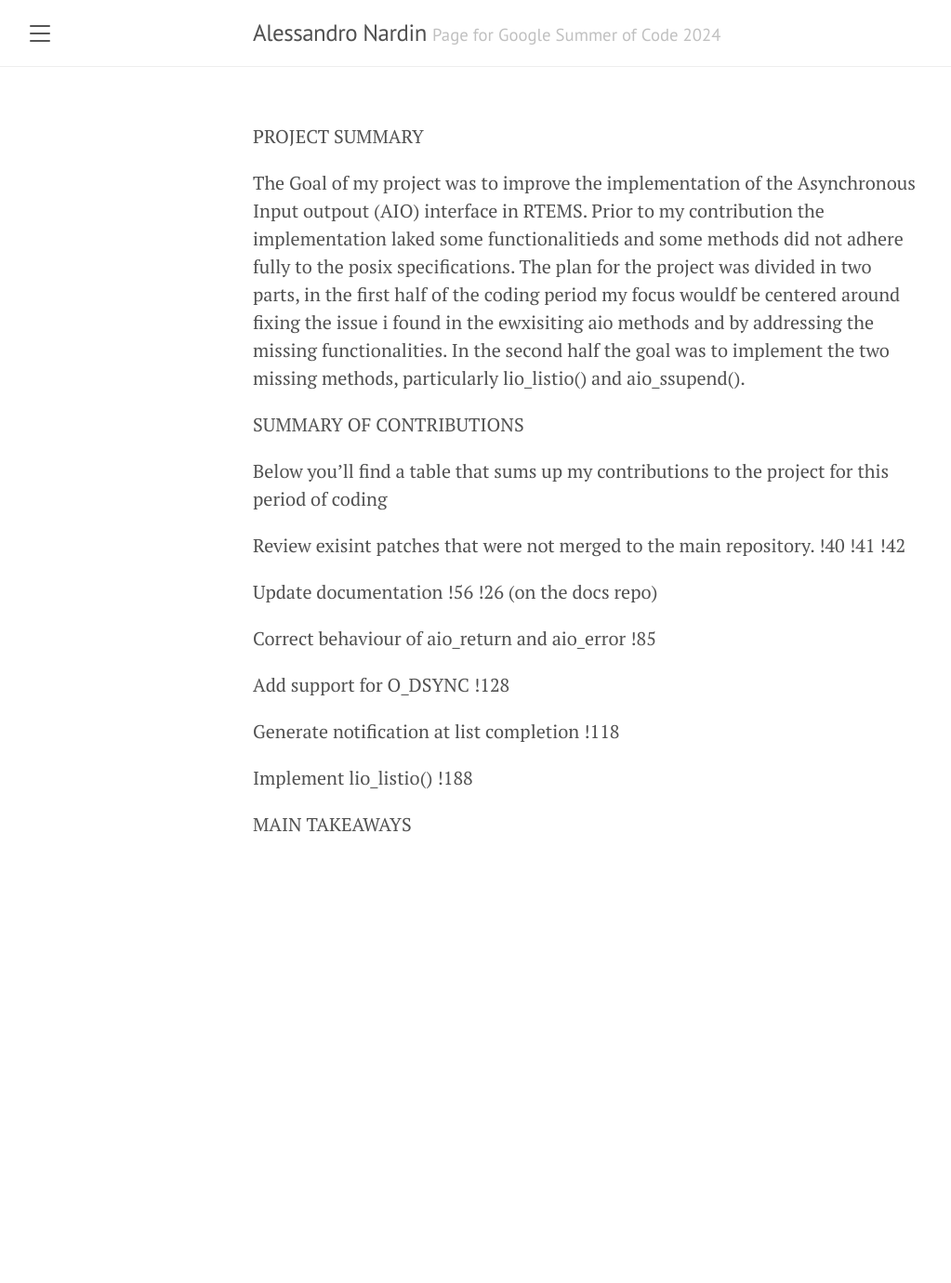
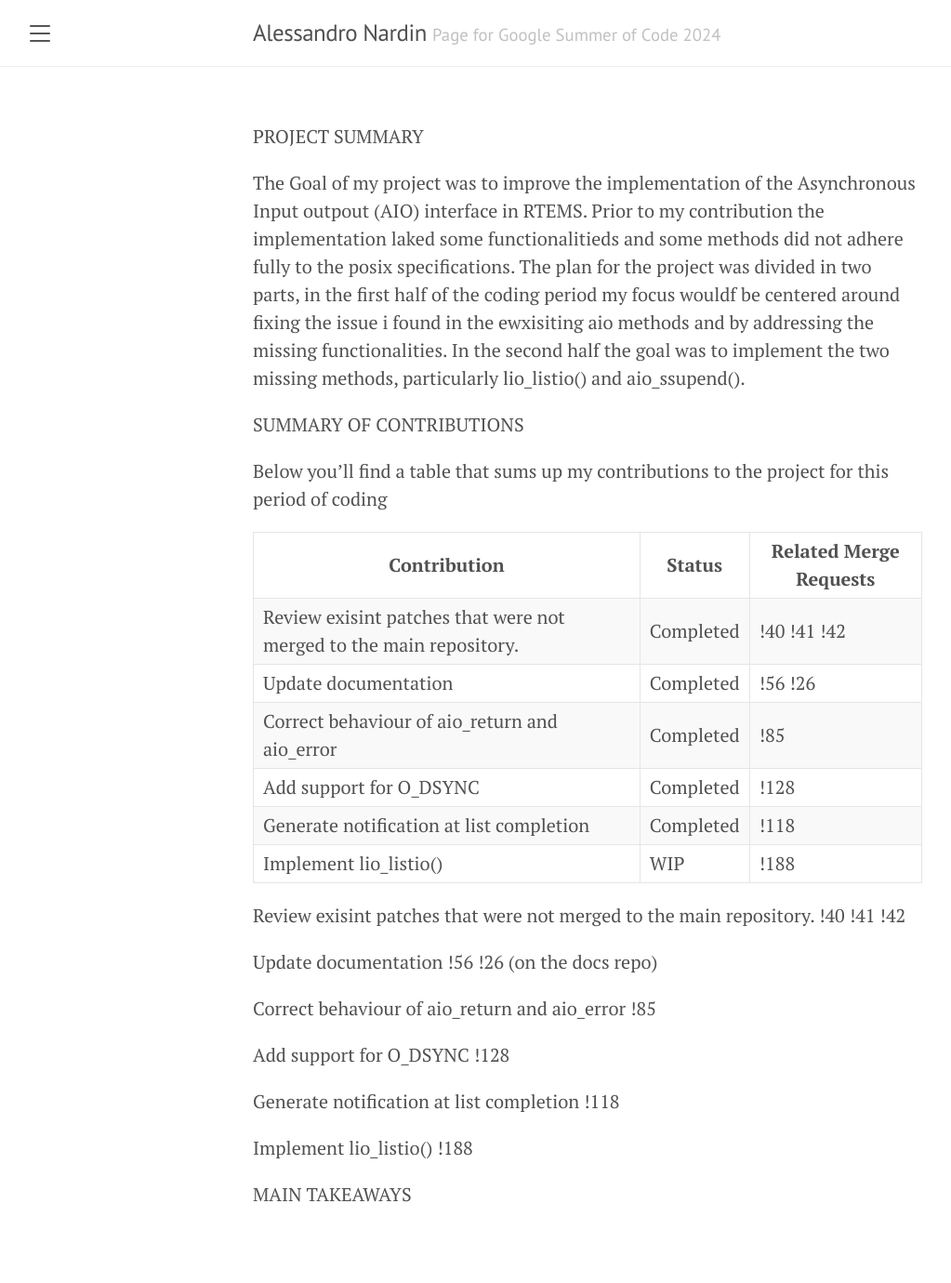
Before and after one commit to AlessandroNardin/alessandronardin.github.io, a Jekyll site: the page built from gsoc/final_report.md, in a window 1280 px wide. Shown: the whole page at 93% size, without its empty margins (8-1031 px from the left). Built offline with Jekyll 4.4.1, drawn with Linux system fonts in a browser that asks for light colours; our own code applies the rules of GitHub Pages for plain Markdown files; before the commit the page ends 982 px from its top, so only the background shows below that.

Commit message:
table report

```diff
--- a/gsoc/final_report.md
+++ b/gsoc/final_report.md
@@ -5,6 +5,15 @@ The Goal of my project was to improve the implementation of the Asynchronous Inp
 SUMMARY OF CONTRIBUTIONS
 
 Below you'll find a table that sums up my contributions to the project for this period of coding
+
+| Contribution                                                        | Status    | Related Merge Requests |
+| ------------------------------------------------------------------- | --------- | ---------------------- |
+| Review exisint patches that were not merged to the main repository. | Completed | !40 !41 !42            |
+| Update documentation                                                | Completed | !56 !26                |
+| Correct behaviour of aio_return and aio_error                       | Completed | !85                    |
+| Add support for O_DSYNC                                             | Completed | !128                   |
+| Generate notification at list completion                            | Completed | !118                   |
+| Implement lio_listio()                                              | WIP       | !188                   |
 
 Review exisint patches that were not merged to the main repository.
 !40 !41 !42
```
